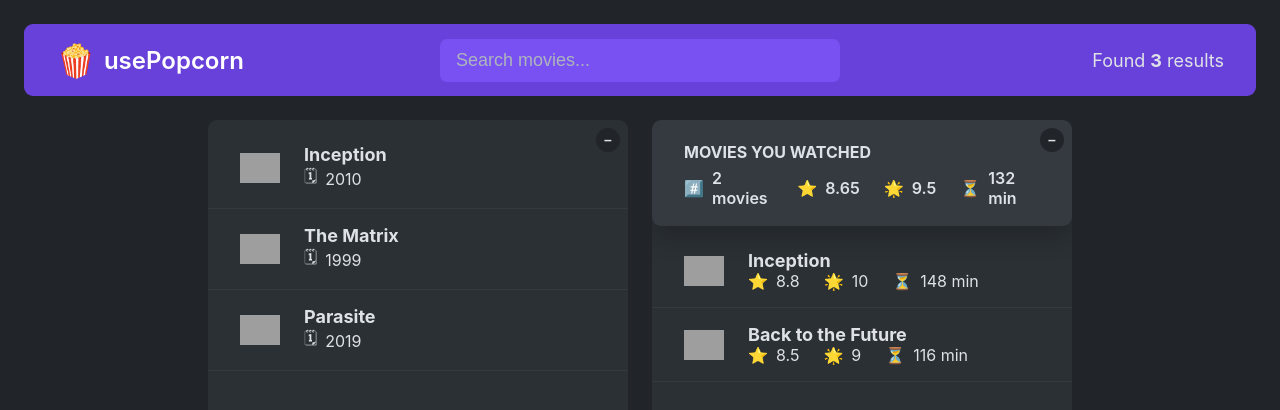
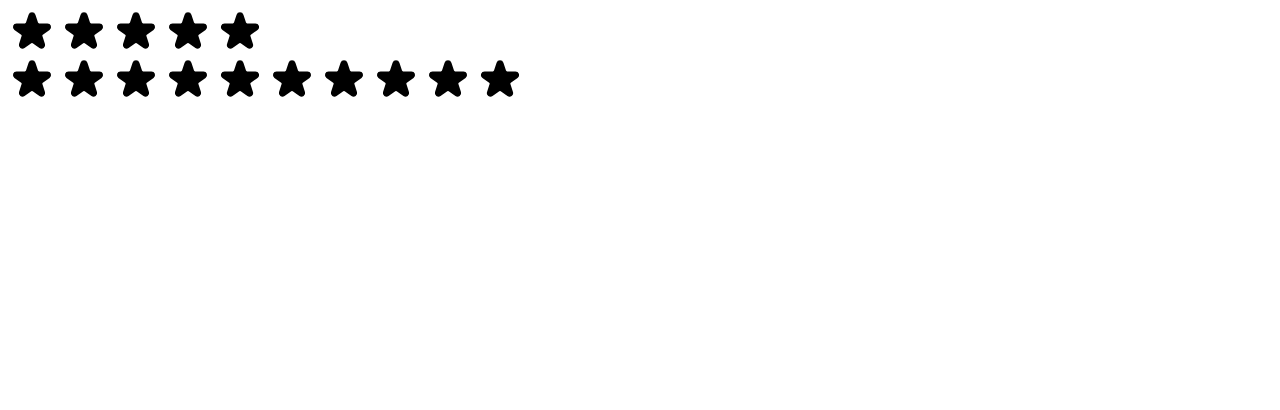
Before and after one commit to spmasabeu/learning-react, a React (Create React App) app in the folder usepopcorn/: page / in a window 1280 px wide. Shown: the top 410 px of the page. Built offline with nearby package versions, Linux system fonts and the light colour scheme; grey boxes are pictures that could not be loaded.

Commit message:
reusable componentes and star component

```diff
--- a/usepopcorn/src/App.js
+++ b/usepopcorn/src/App.js
@@ -52,6 +52,7 @@
 
 export default function App() {
   const [movies, setMovies] = useState(tempMovieData);
+  const [watched, setWatched] = useState(tempWatchedData);
   return (
     <>
       <NavBar>
@@ -60,10 +61,15 @@
         <NumResults movies={movies} />
       </NavBar>
       <Main>
-        <ListBox>
+        <Box>
           <MovieList movies={movies} />
-        </ListBox>
-        <WatchedBox />
+        </Box>
+        <WatchedBox>
+          <>
+            <WatchedSummary watched={watched} />
+            <WatchedMoviesList watched={watched} />
+          </>
+        </WatchedBox>
       </Main>
     </>
   );
@@ -118,6 +124,20 @@
         {isOpen1 ? "–" : "+"}
       </button>
       {isOpen1 && children}
+    </div>
+  );
+}
+
+function Box({ children }) {
+  const [isOpen, setIsOpen] = useState(true);
+
+  return (
+    <div className="box">
+      <button className="btn-toggle" onClick={() => setIsOpen((open) => !open)}>
+        {isOpen ? "–" : "+"}
+      </button>
+
+      {isOpen && children}
     </div>
   );
 }
--- /dev/null
+++ b/usepopcorn/src/StarRating.js
@@ -0,0 +1,86 @@
+import { useState } from "react";
+
+const containerStyle = {
+  display: "flex",
+  aligItems: "center",
+  gap: "16px",
+};
+
+const starContainerStyle = {
+  display: "flex",
+  gap: "4px",
+};
+
+const textStyle = {
+  lineHeight: "1",
+  margin: "0",
+};
+export default function StarRating({ maxRating = 5 }) {
+  const [rating, setRating] = useState(0);
+
+  return (
+    <div style={containerStyle}>
+      <div style={starContainerStyle}>
+        {Array.from({ length: maxRating }, (_, i) => (
+          <Star key={i} onClick={() => setRating(i + 1)} />
+        ))}
+      </div>
+      <p style={textStyle}>{rating || ""}</p>
+    </div>
+  );
+}
+
+const starStyle = {
+  width: "48px",
+  height: "48px",
+  display: "block",
+  cursor: "pointer",
+};
+
+function Star({ onClick }) {
+  return (
+    <span style={starStyle} onClick={onClick}>
+      <svg
+        xmlns="http://www.w3.org/2000/svg"
+        viewBox="0 0 20 20"
+        fill="#000"
+        stroke="#000"
+      >
+        <path d="M9.049 2.927c.3-.921 1.603-.921 1.902 0l1.07 3.292a1 1 0 00.95.69h3.462c.969 0 1.371 1.24.588 1.81l-2.8 2.034a1 1 0 00-.364 1.118l1.07 3.292c.3.921-.755 1.688-1.54 1.118l-2.8-2.034a1 1 0 00-1.175 0l-2.8 2.034c-.784.57-1.838-.197-1.539-1.118l1.07-3.292a1 1 0 00-.364-1.118L2.98 8.72c-.783-.57-.38-1.81.588-1.81h3.461a1 1 0 00.951-.69l1.07-3.292z" />
+      </svg>
+    </span>
+  );
+}
+
+/*
+FULL STAR
+
+<svg
+  xmlns="http://www.w3.org/2000/svg"
+  viewBox="0 0 20 20"
+  fill="#000"
+  stroke="#000"
+>
+  <path
+    d="M9.049 2.927c.3-.921 1.603-.921 1.902 0l1.07 3.292a1 1 0 00.95.69h3.462c.969 0 1.371 1.24.588 1.81l-2.8 2.034a1 1 0 00-.364 1.118l1.07 3.292c.3.921-.755 1.688-1.54 1.118l-2.8-2.034a1 1 0 00-1.175 0l-2.8 2.034c-.784.57-1.838-.197-1.539-1.118l1.07-3.292a1 1 0 00-.364-1.118L2.98 8.72c-.783-.57-.38-1.81.588-1.81h3.461a1 1 0 00.951-.69l1.07-3.292z"
+  />
+</svg>
+
+
+EMPTY STAR
+
+<svg
+  xmlns="http://www.w3.org/2000/svg"
+  fill="none"
+  viewBox="0 0 24 24"
+  stroke="#000"
+>
+  <path
+    strokeLinecap="round"
+    strokeLinejoin="round"
+    strokeWidth="{2}"
+    d="M11.049 2.927c.3-.921 1.603-.921 1.902 0l1.519 4.674a1 1 0 00.95.69h4.915c.969 0 1.371 1.24.588 1.81l-3.976 2.888a1 1 0 00-.363 1.118l1.518 4.674c.3.922-.755 1.688-1.538 1.118l-3.976-2.888a1 1 0 00-1.176 0l-3.976 2.888c-.783.57-1.838-.197-1.538-1.118l1.518-4.674a1 1 0 00-.363-1.118l-3.976-2.888c-.784-.57-.38-1.81.588-1.81h4.914a1 1 0 00.951-.69l1.519-4.674z"
+  />
+</svg>
+
+*/
--- a/usepopcorn/src/index.js
+++ b/usepopcorn/src/index.js
@@ -1,12 +1,16 @@
 import React from "react";
 import ReactDOM from "react-dom/client";
-import "./index.css";
-import App from "./App";
+// import "./index.css";
+// import App from "./App";
+
+import StarRating from "./StarRating";
 
 const root = ReactDOM.createRoot(document.getElementById("root"));
 
 root.render(
   <React.StrictMode>
-    <App />
+    {/* <App /> */}
+    <StarRating maxRating={5} />
+    <StarRating maxRating={10} />
   </React.StrictMode>
 );
```
